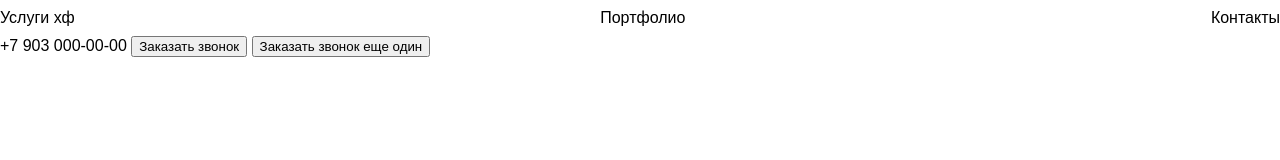
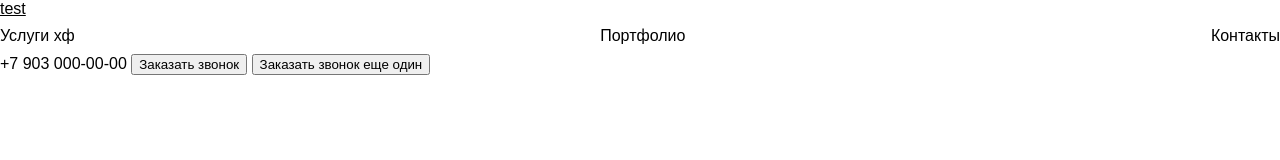
Before and after one commit to AlexandrVdov/git-test-2, a plain HTML site: page index.html in a window 1280 px wide. Drawn offline with Linux system fonts and the light colour scheme.

Commit message:
add href

```diff
--- a/index.html
+++ b/index.html
@@ -7,6 +7,9 @@
     <meta name='viewport' content='width=device-width, initial-scale=1'>
     <link rel='stylesheet' type='text/css' media='screen' href='css/main.css'>
     <script src='js/jquery-3.6.0.min.js'></script>
+    <div>
+        <a href ="#"> test</a>
+    </div>
     <script src='js/main.js'></script>
 </head>
 <body>
```
